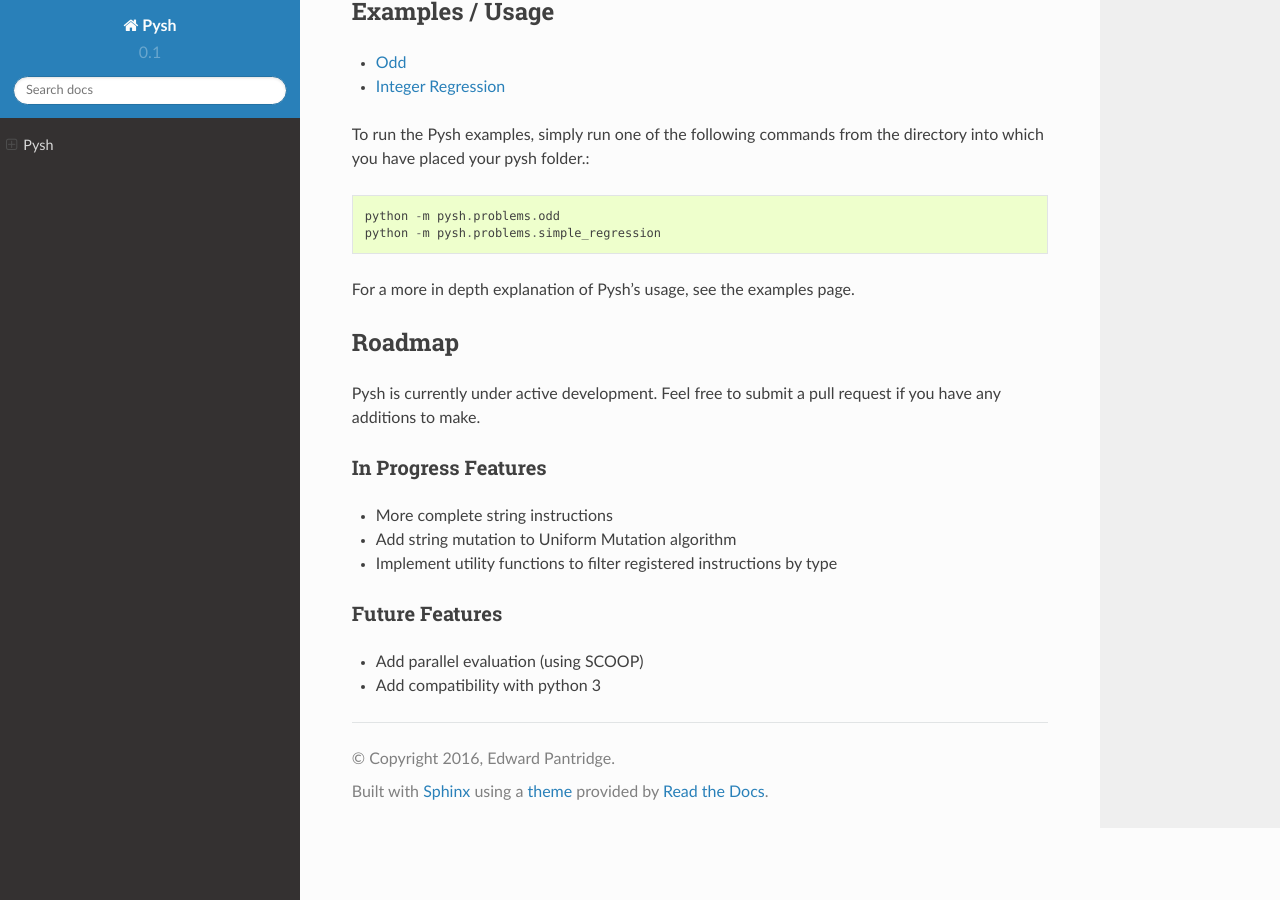
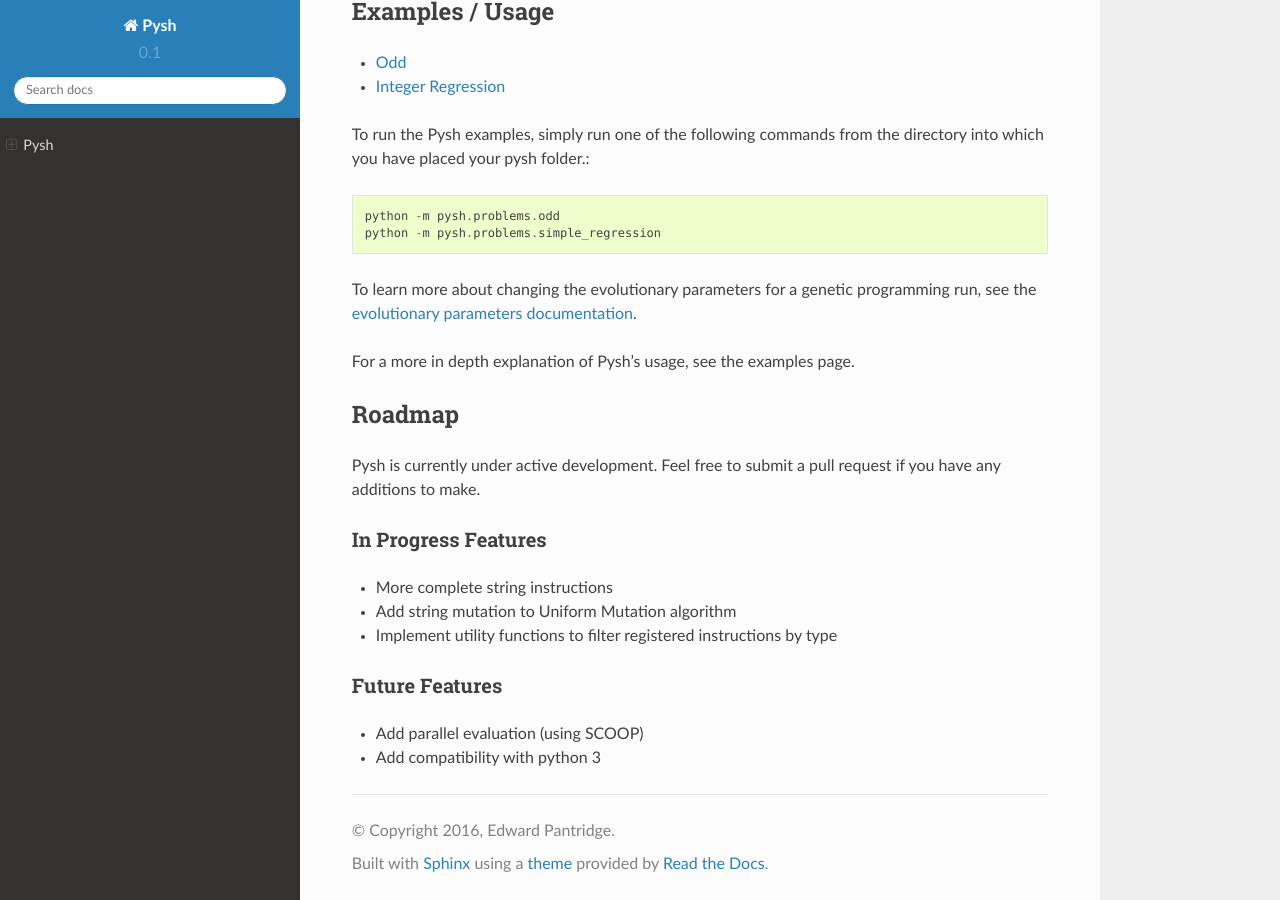
Before and after one commit to erp12/pyshgp, a Sphinx documentation site: the page built from docs/index.rst, in a window 1280 px wide and 900 px high, scrolled down 509 px. Built offline with Sphinx 7.4.7 and the Read the Docs theme 2.0.0, drawn with Linux system fonts in a browser that asks for light colours.

Commit message:
Updated index.rst in docs

```diff
--- a/docs/index.rst
+++ b/docs/index.rst
@@ -35,6 +35,8 @@
 	python -m pysh.problems.odd
 	python -m pysh.problems.simple_regression
 
+To learn more about changing the evolutionary parameters for a genetic programming run, see the `evolutionary parameters documentation <Evolutionary_Parameters.html>`_.
+
 For a more in depth explanation of Pysh's usage, see the examples page.
 
 
```
